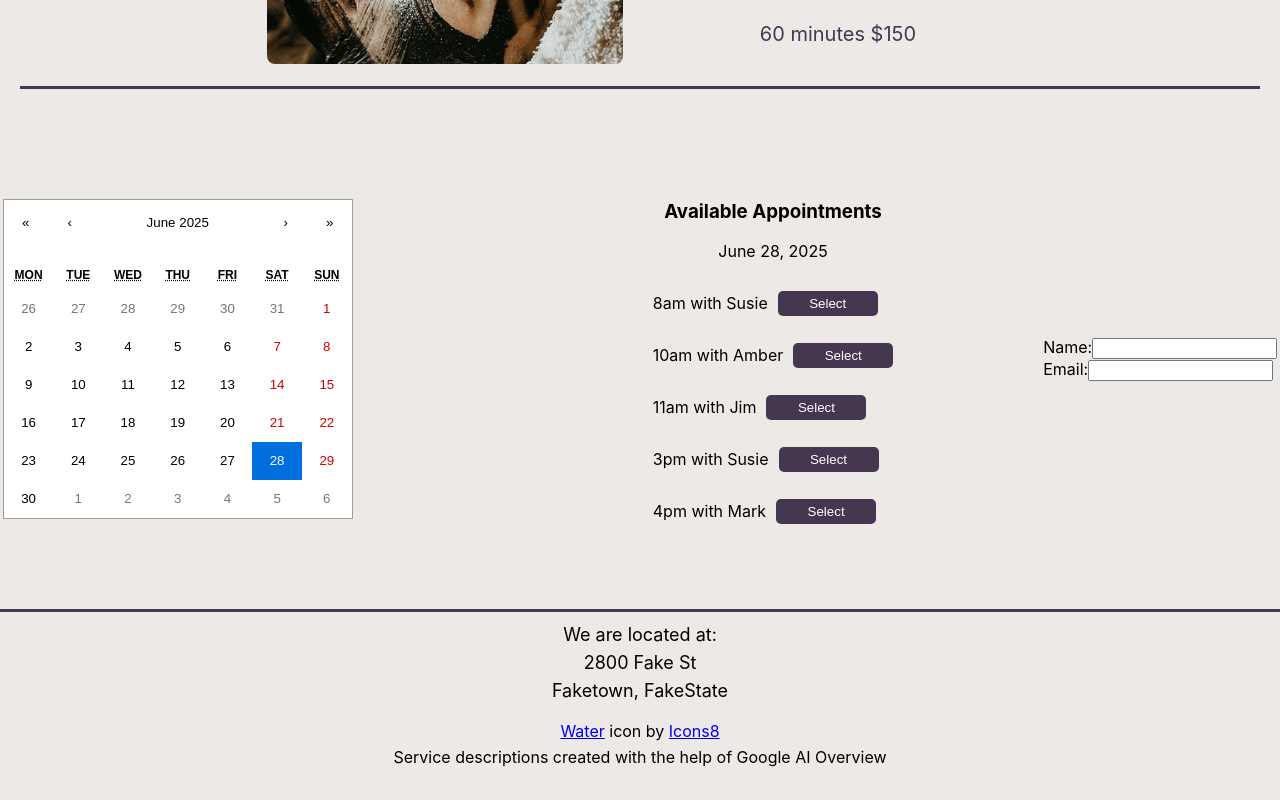
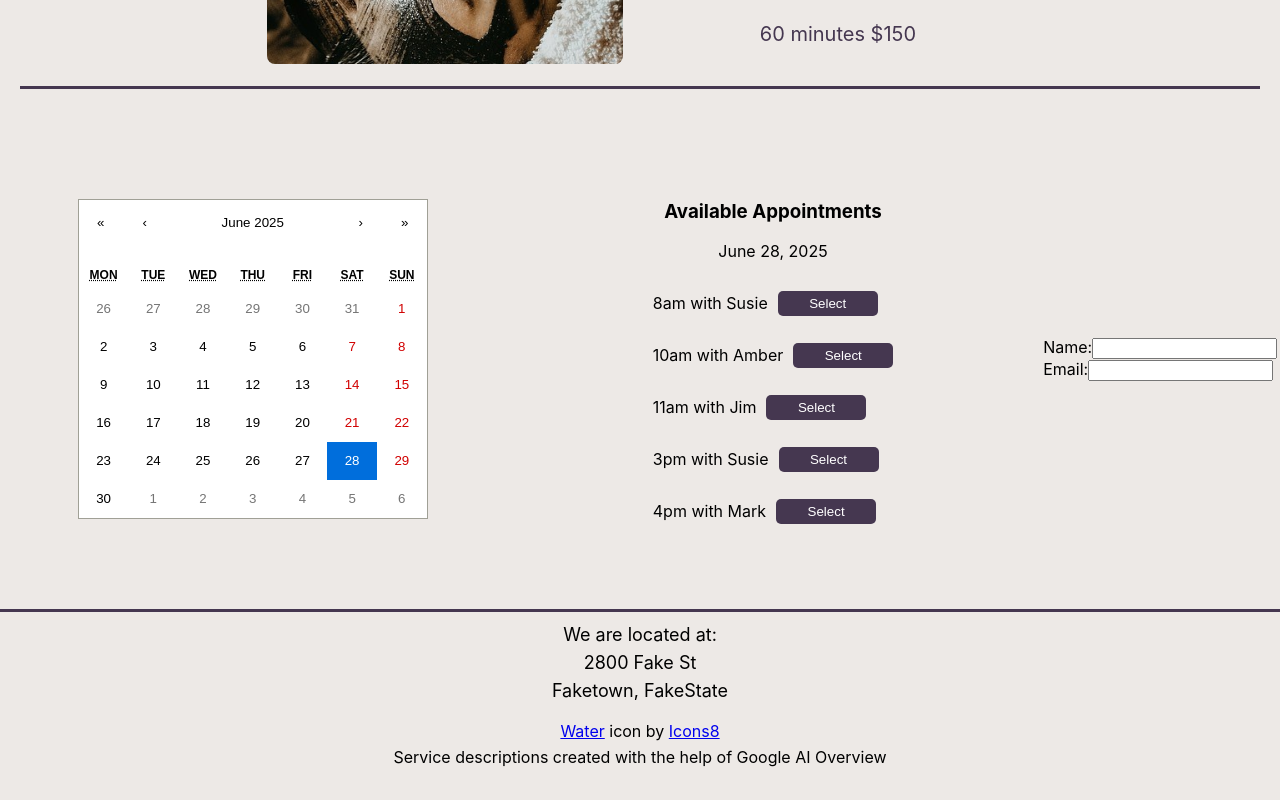
Before and after one commit to LaurenCummings/spa-project, a React (Vite) app: page / in a window 1280 px wide. Shown: the part 3684-4484 px from the top of the page. Built offline with nearby package versions, Linux system fonts and the light colour scheme; a web font is replaced by a local one.

Commit message:
centered calendar

```diff
--- a/src/css/BookNow.css
+++ b/src/css/BookNow.css
@@ -11,6 +11,10 @@
 .calendar {
     width: 500px;
     text-align: center;
+}
+
+.calendar > * {
+    margin: 0px auto;
 }
 
 .appointment-info {
```
